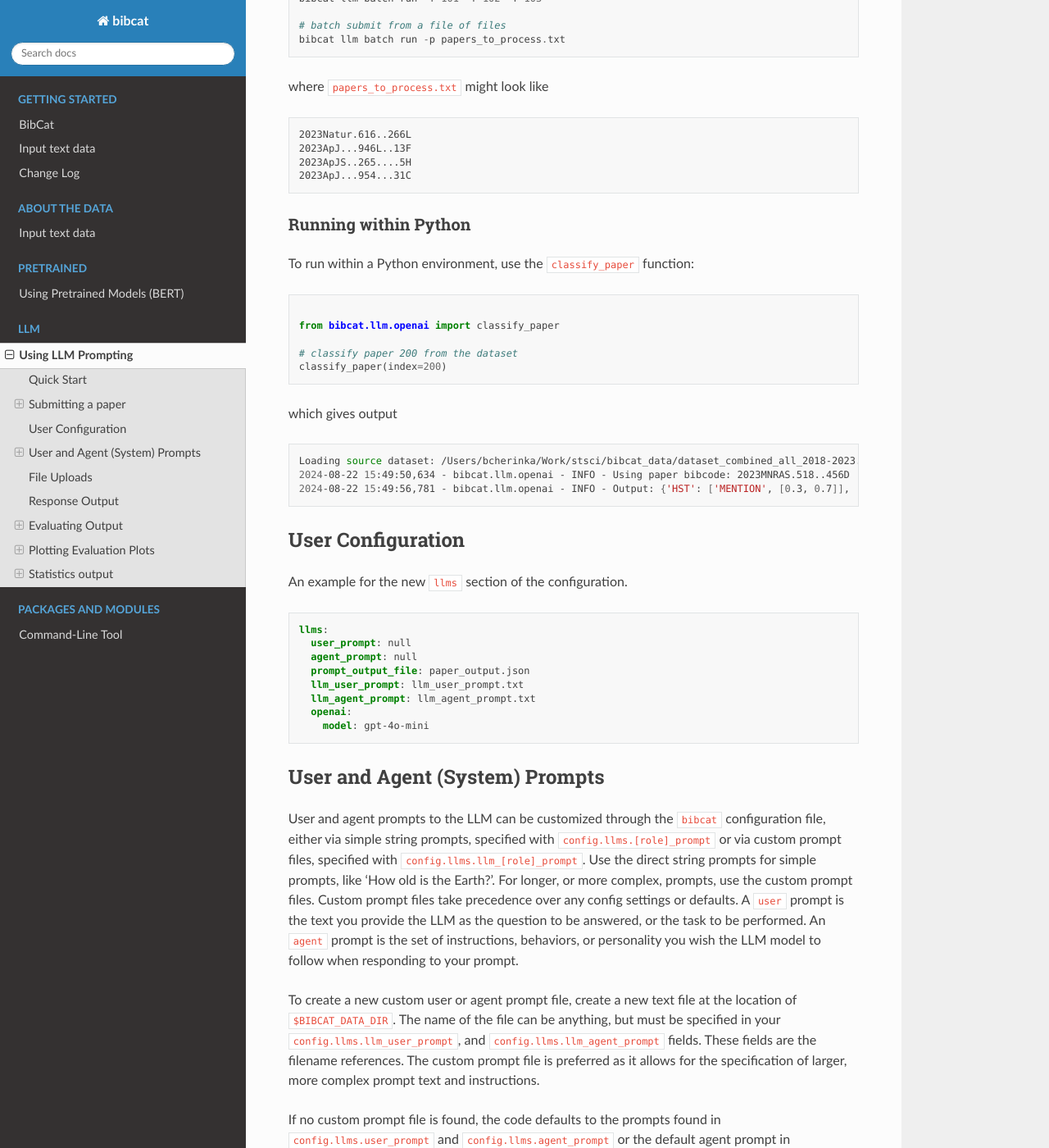
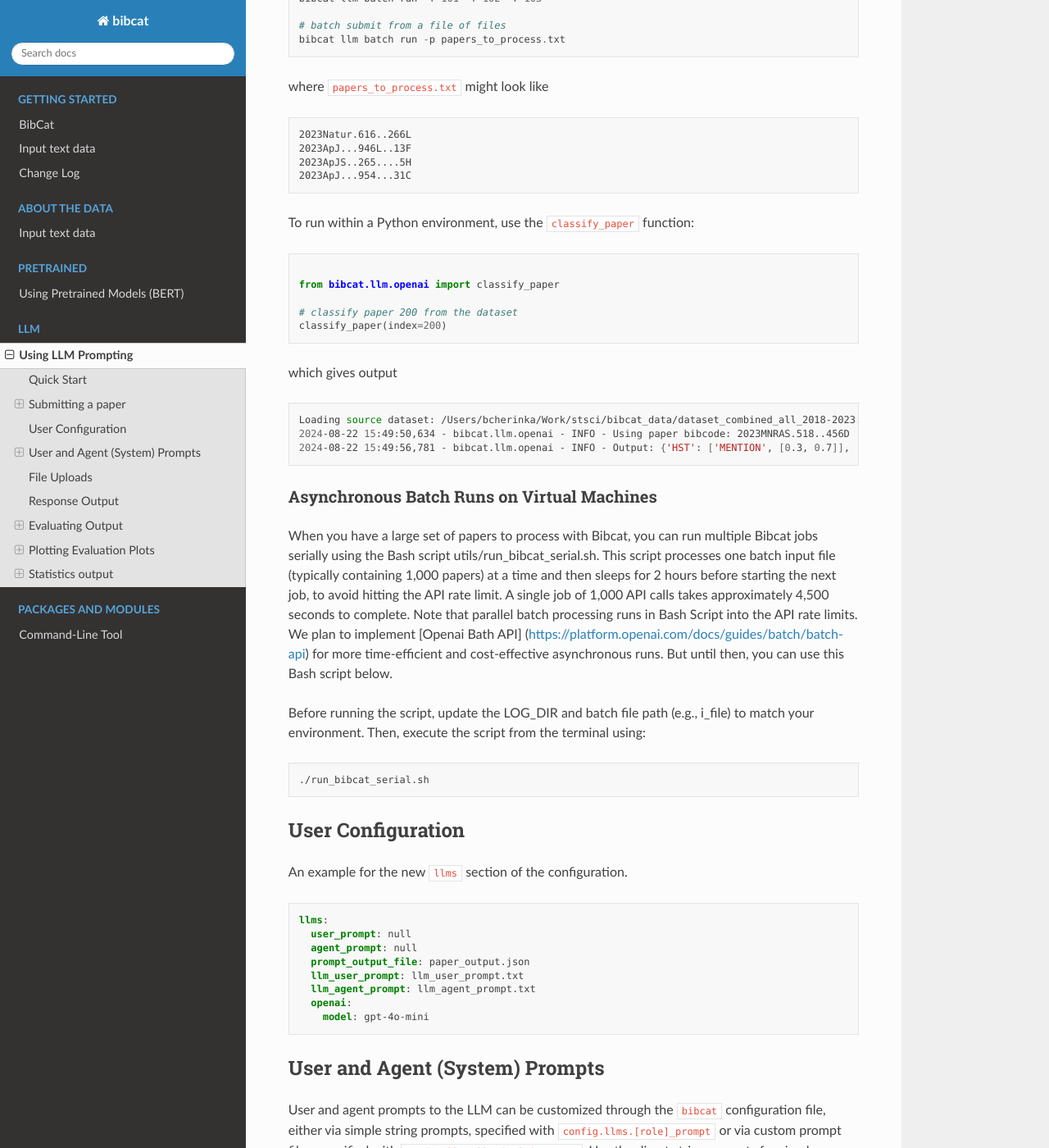
Before and after one commit to spacetelescope/bibcat, a Sphinx documentation site: the page built from docs/llm.md, in a window 1280 px wide and 1400 px high, scrolled down 1395 px. Shown: the whole window at 82% size. Built offline with Sphinx 7.4.7 and the Read the Docs theme 3.1.0, drawn with Linux system fonts in a browser that asks for light colours; pages that are not in the unit, such as notebooks, are missing from menus.

Commit message:
updates CHANGELOG and LLM readme; finalize the shell script

````diff
--- a/CHANGELOG.md
+++ b/CHANGELOG.md
@@ -20,6 +15,14 @@
     - Deleted all previous codes and files for a fresh start
 
 ### Changed
+- [PR #78](https://github.com/spacetelescope/bibcat/pull/78)
+    - The combined dataset link is updated to use updated papertrack with flagship gold sample verdict
+- [PR #77](https://github.com/spacetelescope/bibcat/pull/77)
+    - Reorganizing the bibcat CLI commands
+        - All llm-based grouped under `llm` sub-command
+        - Batch llm commands grouped under `llm batch` sub-command
+        - All `_` or `-` command names shortened, e.g. `run-gpt` to `llm run`, or `audit_llm` to `llm audit`
+        - Added a new `ml` sub-command group and moved the NLP cli commands underneath
 - [PR #68](https://github.com/spacetelescope/bibcat/pull/68)
     -`Inconsistent_classifications.json` was revised and separated from `bibcat stats-llms`
     - Updated `metrics_summary.json` to include confusion matrix metrics
@@ -109,7 +112,10 @@
     - updated formatting and styling
 
 ### Added
+- [PR #74](https://github.com/spacetelescope/bibcat/pull/74) Add a bash script to run bibcat multiple batch input files serially
+
 - [PR #68](https://github.com/spacetelescope/bibcat/pull/68) Add a new CLI, `audit-llms` to create a json file to store failure modes stats and the breakdown information for failed bibcodes.
+
 - [PR #48](https://github.com/spacetelescope/bibcat/pull/48)
     - Set up Sphinx autodoc build
 
--- a/docs/llm.md
+++ b/docs/llm.md
@@ -56,8 +56,6 @@
 2023ApJ...954...31C
 ```
 
-### Running within Python
-
 To run within a Python environment, use the `classify_paper` function:
 ```python
 
@@ -72,6 +70,17 @@
 2024-08-22 15:49:50,634 - bibcat.llm.openai - INFO - Using paper bibcode: 2023MNRAS.518..456D
 2024-08-22 15:49:56,781 - bibcat.llm.openai - INFO - Output: {'HST': ['MENTION', [0.3, 0.7]], 'JWST': ['SCIENCE', [0.9, 0.1]]}
 ```
+### Asynchronous Batch Runs on Virtual Machines
+
+When you have a large set of papers to process with Bibcat, you can run multiple Bibcat jobs serially using the Bash script utils/run_bibcat_serial.sh. This script processes one batch input file (typically containing 1,000 papers) at a time and then sleeps for 2 hours before starting the next job, to avoid hitting the API rate limit. A single job of 1,000 API calls takes approximately 4,500 seconds to complete. Note that parallel batch processing runs in Bash Script into the API rate limits. We plan to implement [Openai Bath API] (https://platform.openai.com/docs/guides/batch/batch-api) for more time-efficient and cost-effective  asynchronous runs. But until then, you can use this Bash script below.
+
+Before running the script, update the LOG_DIR and batch file path (e.g., i_file) to match your environment. Then, execute the script from the terminal using:
+
+```bash
+./run_bibcat_serial.sh
+
+```
+
 
 ## User Configuration
 An example for the new ``llms`` section of the configuration.
````
Also changed, not shown: other parts of CHANGELOG.md (+0 -5 lines), 1 other file.
